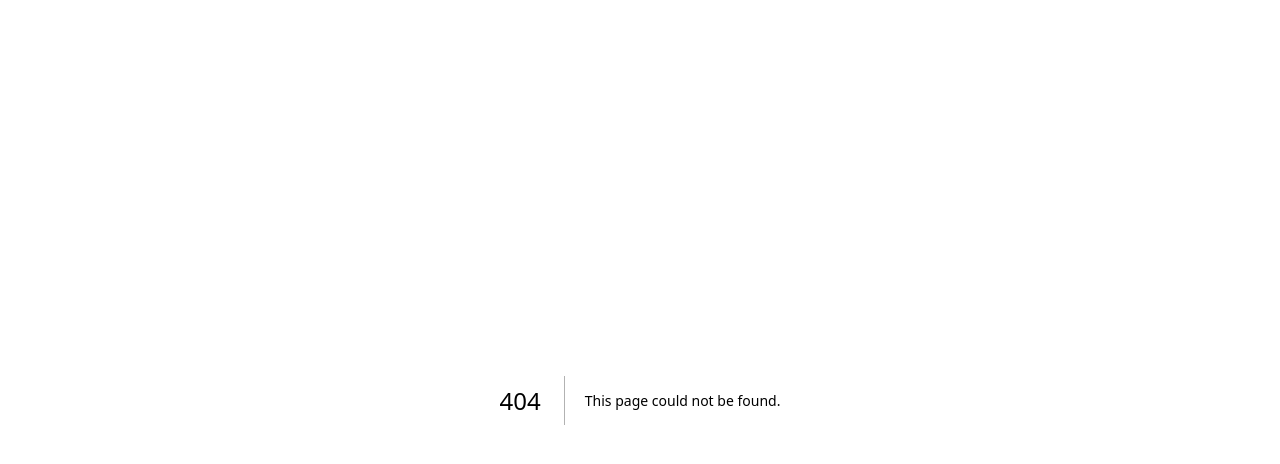
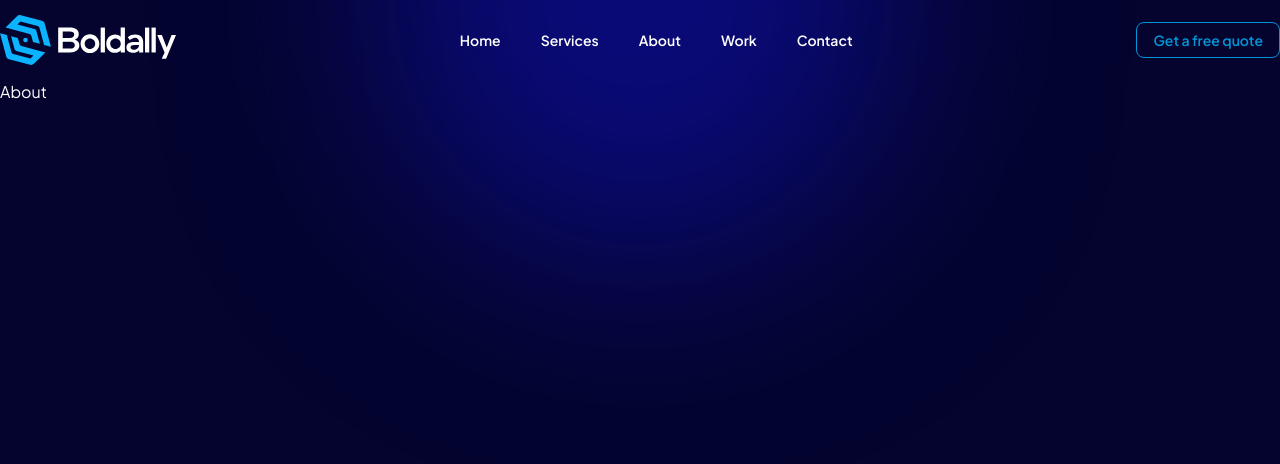
Before and after one commit to gagansday/deploy-only-project-boldally.com-2025, a Next.js app: page /about in a window 1280 px wide. Before the commit this address had no page. Shown: the top 464 px of the page. Built offline with nearby package versions, Linux system fonts and the light colour scheme.

Commit message:
add navbar and dummy pages

```diff
--- /dev/null
+++ b/app/(home)/page.tsx
@@ -0,0 +1,15 @@
+import Hero from "@/components/sections/home/Hero";
+import { Metadata } from "next";
+
+export const metadata: Metadata = {
+  title: "Home | Boldally",
+  description: "",
+};
+
+export default function Home() {
+  return (
+    <>
+      <Hero />
+    </>
+  );
+}
--- /dev/null
+++ b/app/about/page.tsx
@@ -0,0 +1,10 @@
+import { Metadata } from "next";
+
+export const metadata: Metadata = {
+  title: "About | Boldally",
+  description: "",
+};
+
+export default function About() {
+  return <div>About</div>;
+}
--- /dev/null
+++ b/app/contact/page.tsx
@@ -0,0 +1,10 @@
+import { Metadata } from "next";
+
+export const metadata: Metadata = {
+  title: "Contact | Boldally",
+  description: "",
+};
+
+export default function Contact() {
+  return <div>Contact</div>;
+}
--- a/app/globals.css
+++ b/app/globals.css
@@ -1,4 +1,4 @@
-@import 'tailwindcss';
+@import "tailwindcss";
 
 @plugin 'tailwindcss-animate';
 
@@ -11,9 +11,9 @@
   --card-foreground: var(--foreground);
   --popover: var(--background);
   --popover-foreground: var(--foreground);
-  --primary: oklch(27.22% 0.1702 267.31);
+  --primary: oklch(63.67% 0.142487 238.5877);
   --primary-foreground: var(--foreground);
-  --secondary: oklch(53.66% 0.2728 286.56);
+  --secondary: oklch(27.22% 0.1702 267.31);
   --secondary-foreground: var(--foreground);
   --muted: oklch(69.05% 0.1855 10.9);
   --muted-foreground: var(--foreground);
--- a/app/layout.tsx
+++ b/app/layout.tsx
@@ -1,30 +1,24 @@
-import type { Metadata } from 'next';
-// import { Geist, Geist_Mono } from "next/font/google";
-import './globals.css';
+import Navbar from "@/components/Navbar";
+import { Plus_Jakarta_Sans } from "next/font/google";
+import "./globals.css";
 
-// const geistSans = Geist({
-//   variable: "--font-geist-sans",
-//   subsets: ["latin"],
-// });
-//
-// const geistMono = Geist_Mono({
-//   variable: "--font-geist-mono",
-//   subsets: ["latin"],
-// });
-
-export const metadata: Metadata = {
-  title: 'Create Next App',
-  description: 'Generated by create next app'
-};
+const plusJakartaSans = Plus_Jakarta_Sans({
+  variable: "--font-sans",
+  subsets: ["latin"],
+});
 
 export default function RootLayout({
-  children
+  children,
 }: Readonly<{
   children: React.ReactNode;
 }>) {
   return (
     <html lang="en">
-      <body>{children}</body>
+      <body className={`${plusJakartaSans.variable}  font-sans relative`}>
+        <div className="w-[528px] aspect-square bg-secondary rounded-full -z-50 blur-[100px] absolute left-1/2 -translate-1/2"></div>
+        <Navbar />
+        {children}
+      </body>
     </html>
   );
 }
--- a/app/page.tsx
+++ /dev/null
@@ -1,10 +0,0 @@
-import Navbar from '@/components/Navbar';
-
-export default function Home() {
-  return (
-    <>
-      <Navbar />
-      {/* <Hero /> */}
-    </>
-  );
-}
--- /dev/null
+++ b/app/services/page.tsx
@@ -0,0 +1,10 @@
+import { Metadata } from "next";
+
+export const metadata: Metadata = {
+  title: "Services | Boldally",
+  description: "",
+};
+
+export default function Services() {
+  return <div>Services</div>;
+}
--- /dev/null
+++ b/app/work/page.tsx
@@ -0,0 +1,10 @@
+import { Metadata } from "next";
+
+export const metadata: Metadata = {
+  title: "Our Work | Boldally",
+  description: "",
+};
+
+export default function Work() {
+  return <div>Work</div>;
+}
--- a/components/Navbar.tsx
+++ b/components/Navbar.tsx
@@ -1,10 +1,53 @@
-import boldallyLogo from '@/assets/logo.svg';
-import Image from 'next/image';
+import boldallyLogo from "@/assets/logo.svg";
+import Image from "next/image";
+import Link from "next/link";
+import { Button } from "./ui/button";
+
+const links = [
+  {
+    title: "Home",
+    href: "/",
+  },
+  {
+    title: "Services",
+    href: "/services",
+  },
+  {
+    title: "About",
+    href: "/about",
+  },
+  {
+    title: "Work",
+    href: "/work",
+  },
+  {
+    title: "Contact",
+    href: "/contact",
+  },
+];
 
 export default function Navbar() {
   return (
-    <div>
-      <Image src={boldallyLogo} alt="Boldally Logo" height={50} />
+    <div className="w-7xl mx-auto h-20 flex items-center justify-between">
+      <Link href="/">
+        <Image src={boldallyLogo} alt="Boldally Logo" height={50} />
+      </Link>
+
+      <div className="flex items-center gap-10">
+        {links.map((link, index) => (
+          <Link
+            key={index}
+            href={link.href}
+            className="text-sm hover:text-primary font-semibold"
+          >
+            {link.title}
+          </Link>
+        ))}
+      </div>
+
+      <Button asChild variant="outline">
+        <Link href="/contact">Get a free quote</Link>
+      </Button>
     </div>
   );
 }
--- a/components/ui/button.tsx
+++ b/components/ui/button.tsx
@@ -1,24 +1,17 @@
-import * as React from "react"
-import { Slot } from "@radix-ui/react-slot"
-import { cva, type VariantProps } from "class-variance-authority"
+import { Slot } from "@radix-ui/react-slot";
+import { cva, type VariantProps } from "class-variance-authority";
+import * as React from "react";
 
-import { cn } from "@/lib/utils"
+import { cn } from "@/lib/utils";
 
 const buttonVariants = cva(
-  "inline-flex items-center justify-center gap-2 whitespace-nowrap rounded-md text-sm font-medium transition-[color,box-shadow] disabled:pointer-events-none disabled:opacity-50 [&_svg]:pointer-events-none [&_svg:not([class*='size-'])]:size-4 [&_svg]:shrink-0 outline-none focus-visible:border-ring focus-visible:ring-ring/50 focus-visible:ring-[3px] aria-invalid:ring-destructive/20 dark:aria-invalid:ring-destructive/40 aria-invalid:border-destructive",
+  "inline-flex items-center justify-center gap-2 whitespace-nowrap rounded-md text-sm font-semibold transition-[color] disabled:pointer-events-none disabled:opacity-50 [&_svg]:pointer-events-none [&_svg:not([class*='size-'])]:size-4 [&_svg]:shrink-0 outline-none focus-visible:border-ring focus-visible:ring-ring/50 focus-visible:ring-[3px] aria-invalid:ring-destructive/20 dark:aria-invalid:ring-destructive/40 aria-invalid:border-destructive",
   {
     variants: {
       variant: {
-        default:
-          "bg-primary text-primary-foreground shadow-xs hover:bg-primary/90",
-        destructive:
-          "bg-destructive text-white shadow-xs hover:bg-destructive/90 focus-visible:ring-destructive/20 dark:focus-visible:ring-destructive/40",
+        default: "bg-primary text-primary-foreground hover:bg-primary/90",
         outline:
-          "border border-input bg-background shadow-xs hover:bg-accent hover:text-accent-foreground",
-        secondary:
-          "bg-secondary text-secondary-foreground shadow-xs hover:bg-secondary/80",
-        ghost: "hover:bg-accent hover:text-accent-foreground",
-        link: "text-primary underline-offset-4 hover:underline",
+          "border border-primary text-primary hover:bg-primary hover:text-primary-foreground",
       },
       size: {
         default: "h-9 px-4 py-2 has-[>svg]:px-3",
@@ -32,7 +25,7 @@ const buttonVariants = cva(
       size: "default",
     },
   }
-)
+);
 
 function Button({
   className,
@@ -42,9 +35,9 @@ function Button({
   ...props
 }: React.ComponentProps<"button"> &
   VariantProps<typeof buttonVariants> & {
-    asChild?: boolean
+    asChild?: boolean;
   }) {
-  const Comp = asChild ? Slot : "button"
+  const Comp = asChild ? Slot : "button";
 
   return (
     <Comp
@@ -52,7 +45,7 @@ function Button({
       className={cn(buttonVariants({ variant, size, className }))}
       {...props}
     />
-  )
+  );
 }
 
-export { Button, buttonVariants }
+export { Button, buttonVariants };
```
